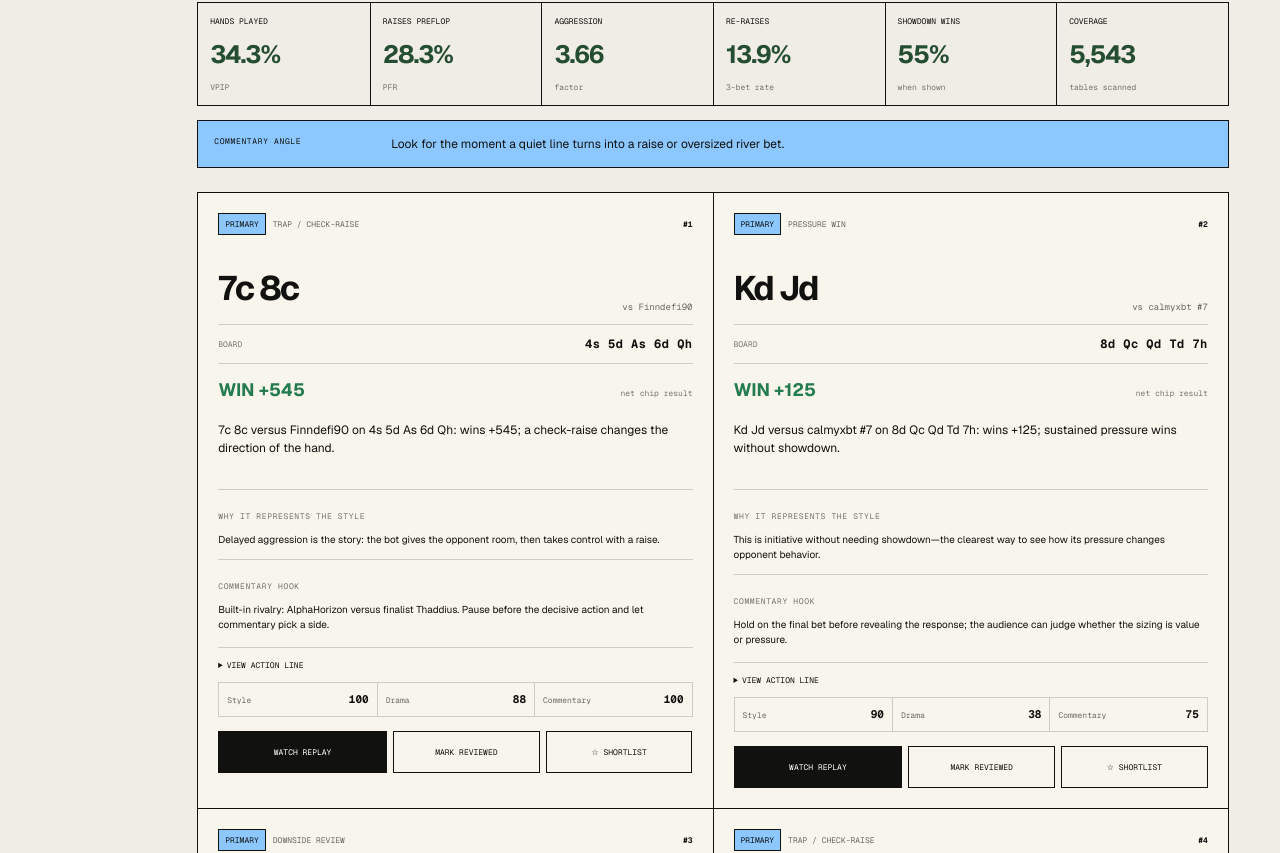
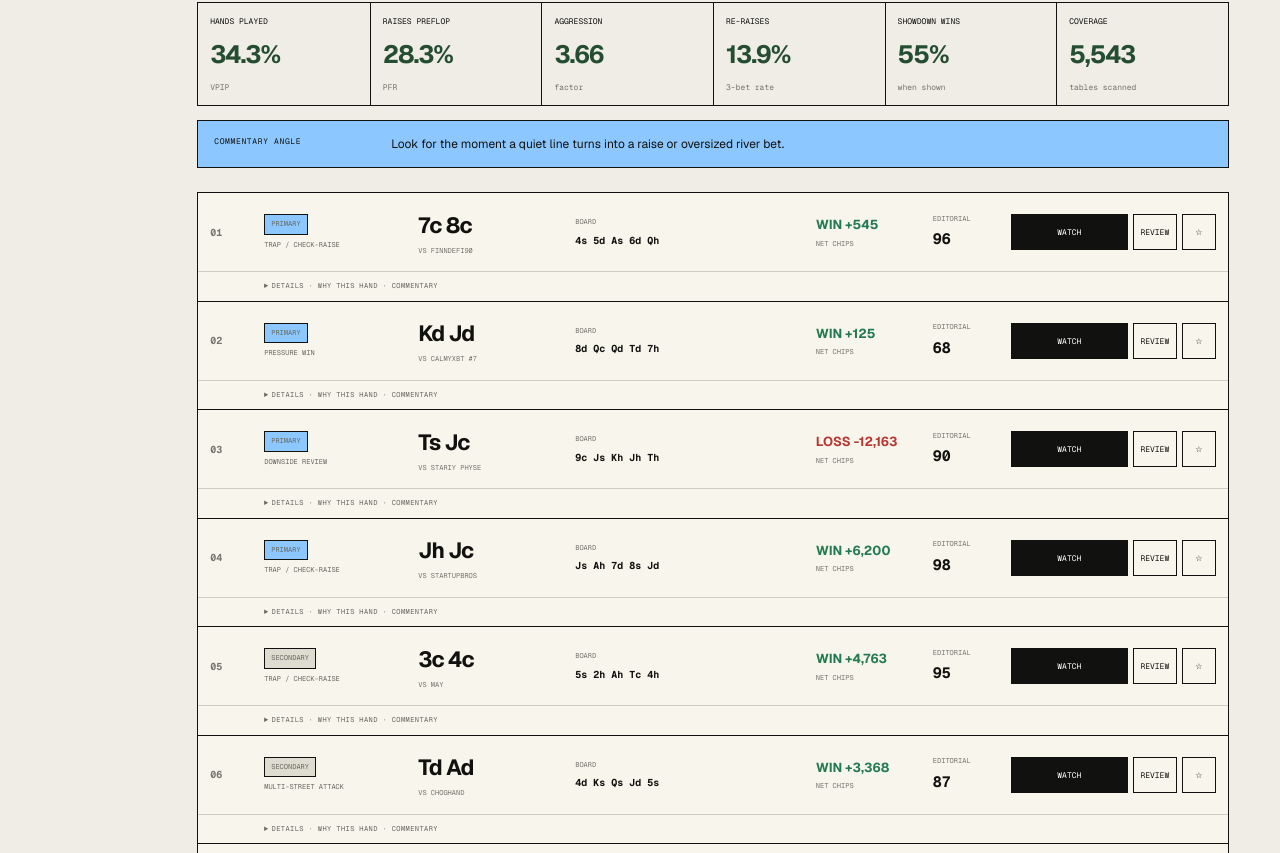
Before and after one commit to chenziz/devfun-poker-finalist-review, a Next.js app: page /finalist-highlights in a window 1280 px wide. Shown: the part 1107-1960 px from the top of the page. Built offline with nearby package versions, Linux system fonts and the light colour scheme.

Commit message:
Compact the ten-clip review queue

```diff
--- a/app/FinalistHighlights.tsx
+++ b/app/FinalistHighlights.tsx
@@ -25,8 +25,8 @@ function cardText(cards: string[]) {
 export function FinalistHighlights() {
   const [reviewed, setReviewed] = useState<Set<string>>(new Set());
   const [shortlisted, setShortlisted] = useState<Set<string>>(new Set());
-  const [useFilter, setUseFilter] = useState("Primary");
-  const [reviewFilter, setReviewFilter] = useState("Unreviewed");
+  const [useFilter, setUseFilter] = useState("All clips");
+  const [reviewFilter, setReviewFilter] = useState("All status");
   const [playerFilter, setPlayerFilter] = useState("All finalists");
   const [copyStatus, setCopyStatus] = useState("COPY SHORTLIST");
   const [activeReplay, setActiveReplay] = useState<ReplayModal | null>(null);
@@ -148,30 +148,34 @@ export function FinalistHighlights() {
 
               <aside className="highlight-commentary-angle"><span>COMMENTARY ANGLE</span><p>{player.style.commentary}</p></aside>
 
-              <div className="highlight-grid">
+              <div className="highlight-clip-list">
                 {player.highlights.map((clip: Highlight) => {
                   const key = clipKey(player.sourceName, clip.replayId);
                   const isReviewed = reviewed.has(key);
                   const isShortlisted = shortlisted.has(key);
                   return (
-                    <article className={`highlight-card ${isReviewed ? "is-reviewed" : ""} ${isShortlisted ? "is-shortlisted" : ""}`} key={clip.replayId}>
-                      <div className="highlight-card-top"><span className={`highlight-use highlight-use-${clip.recommendedUse.toLowerCase()}`}>{clip.recommendedUse}</span><span>{clip.category}</span><b>#{clip.rank}</b></div>
-                      <div className="highlight-hand"><strong>{cardText(clip.heroCards)}</strong><span>vs {clip.opponent}</span></div>
-                      <div className="highlight-board"><span>BOARD</span><strong>{cardText(clip.board)}</strong></div>
-                      <div className="highlight-result"><strong className={clip.won ? "positive" : "negative"}>{clip.won ? "WIN" : "LOSS"} {clip.chipDelta > 0 ? "+" : ""}{fmt(clip.chipDelta)}</strong><span>net chip result</span></div>
-                      <p className="highlight-summary">{clip.highlight}</p>
-                      <div className="highlight-reason"><span>WHY IT REPRESENTS THE STYLE</span><p>{clip.whyStyle}</p></div>
-                      <div className="highlight-hook"><span>COMMENTARY HOOK</span><p>{clip.commentaryHook}</p></div>
-                      <details className="highlight-action"><summary>View action line</summary><p>{clip.actionLine}</p></details>
-                      <div className="highlight-scores"><span>Style<strong>{clip.styleScore}</strong></span><span>Drama<strong>{clip.dramaScore}</strong></span><span>Commentary<strong>{clip.commentaryScore}</strong></span></div>
-                      <div className="highlight-actions">
+                    <article className={`highlight-clip-row ${isReviewed ? "is-reviewed" : ""} ${isShortlisted ? "is-shortlisted" : ""}`} key={clip.replayId}>
+                      <div className="highlight-clip-main">
+                        <b className="highlight-clip-rank">{String(clip.rank).padStart(2, "0")}</b>
+                        <div className="highlight-clip-labels"><span className={`highlight-use highlight-use-${clip.recommendedUse.toLowerCase()}`}>{clip.recommendedUse}</span><span>{clip.category}</span></div>
+                        <div className="highlight-clip-hand"><strong>{cardText(clip.heroCards)}</strong><span>vs {clip.opponent}</span></div>
+                        <div className="highlight-clip-board"><span>BOARD</span><strong>{cardText(clip.board)}</strong></div>
+                        <div className="highlight-clip-result"><strong className={clip.won ? "positive" : "negative"}>{clip.won ? "WIN" : "LOSS"} {clip.chipDelta > 0 ? "+" : ""}{fmt(clip.chipDelta)}</strong><span>net chips</span></div>
+                        <div className="highlight-clip-score"><span>EDITORIAL</span><strong>{Math.round((clip.styleScore + clip.dramaScore + clip.commentaryScore) / 3)}</strong></div>
+                        <div className="highlight-actions">
                         <button className="highlight-open-replay" onClick={() => {
                           if (!isReviewed) toggle("reviewed", key);
                           setActiveReplay({ url: clip.replayUrl, title: `${player.name} vs ${clip.opponent}`, replayId: clip.replayId });
-                        }}>WATCH REPLAY</button>
-                        <button onClick={() => toggle("reviewed", key)}>{isReviewed ? "✓ REVIEWED" : "MARK REVIEWED"}</button>
-                        <button onClick={() => toggle("shortlisted", key)}>{isShortlisted ? "★ SHORTLISTED" : "☆ SHORTLIST"}</button>
+                        }}>WATCH</button>
+                        <button onClick={() => toggle("reviewed", key)} aria-label={isReviewed ? "Mark unreviewed" : "Mark reviewed"}>{isReviewed ? "✓" : "REVIEW"}</button>
+                        <button onClick={() => toggle("shortlisted", key)} aria-label={isShortlisted ? "Remove from shortlist" : "Add to shortlist"}>{isShortlisted ? "★" : "☆"}</button>
+                        </div>
                       </div>
+                      <details className="highlight-clip-details">
+                        <summary>DETAILS · WHY THIS HAND · COMMENTARY</summary>
+                        <div><section><span>HIGHLIGHT</span><p>{clip.highlight}</p></section><section><span>WHY IT REPRESENTS THE STYLE</span><p>{clip.whyStyle}</p></section><section><span>COMMENTARY HOOK</span><p>{clip.commentaryHook}</p></section></div>
+                        <p className="highlight-clip-actionline"><span>ACTION LINE</span>{clip.actionLine}</p>
+                      </details>
                     </article>
                   );
                 })}
--- a/app/globals.css
+++ b/app/globals.css
@@ -500,6 +500,32 @@ footer a { text-decoration: none; }
 .highlight-actions a, .highlight-actions button { min-height: 42px; padding: 8px; display: grid; place-items: center; border: 1px solid var(--ink); background: transparent; color: var(--ink); font-family: var(--font-geist-mono); font-size: 8px; text-align: center; text-decoration: none; cursor: pointer; }
 .highlight-actions .highlight-open-replay { background: var(--ink); color: white; }
 .highlight-actions a:hover, .highlight-actions button:hover { background: var(--player-accent); color: var(--ink); }
+.highlight-clip-list { margin-left: 146px; border: 1px solid var(--ink); background: var(--ink); }
+.highlight-clip-row { background: #f8f5ed; box-shadow: inset 0 0 0 0 var(--player-accent); transition: background .18s ease, box-shadow .18s ease; }
+.highlight-clip-row + .highlight-clip-row { border-top: 1px solid var(--ink); }
+.highlight-clip-row.is-reviewed { background: #ecebe3; }
+.highlight-clip-row.is-shortlisted { box-shadow: inset 4px 0 0 var(--player-accent); }
+.highlight-clip-main { min-height: 78px; display: grid; grid-template-columns: 42px 142px 145px minmax(190px,1fr) 105px 66px 205px; align-items: center; gap: 12px; padding: 10px 12px; }
+.highlight-clip-rank { color: #76776f; font-family: var(--font-geist-mono); font-size: 10px; }
+.highlight-clip-labels { min-width: 0; display: flex; flex-direction: column; align-items: flex-start; gap: 5px; color: #686961; font-family: var(--font-geist-mono); font-size: 7px; text-transform: uppercase; }
+.highlight-clip-hand { min-width: 0; display: flex; flex-direction: column; gap: 4px; }
+.highlight-clip-hand strong { font-size: 22px; letter-spacing: -.04em; }
+.highlight-clip-hand span, .highlight-clip-board span, .highlight-clip-result span, .highlight-clip-score span { overflow: hidden; color: #73746c; font-family: var(--font-geist-mono); font-size: 7px; text-overflow: ellipsis; text-transform: uppercase; white-space: nowrap; }
+.highlight-clip-board { min-width: 0; display: flex; flex-direction: column; gap: 5px; }
+.highlight-clip-board strong { overflow: hidden; font-family: var(--font-geist-mono); font-size: 10px; text-overflow: ellipsis; white-space: nowrap; }
+.highlight-clip-result, .highlight-clip-score { display: flex; flex-direction: column; gap: 4px; }
+.highlight-clip-result strong { font-size: 13px; }
+.highlight-clip-result .positive { color: #237b4f; }
+.highlight-clip-result .negative { color: #b63832; }
+.highlight-clip-score strong { font-family: var(--font-geist-mono); font-size: 15px; }
+.highlight-clip-main .highlight-actions { margin: 0; display: grid; grid-template-columns: 1fr 44px 34px; gap: 5px; }
+.highlight-clip-main .highlight-actions button { min-height: 36px; padding: 6px; }
+.highlight-clip-details { border-top: 1px solid var(--line); }
+.highlight-clip-details summary { padding: 9px 12px 9px 66px; color: #65665f; font-family: var(--font-geist-mono); font-size: 7px; letter-spacing: .06em; cursor: pointer; }
+.highlight-clip-details > div { padding: 14px 18px 14px 66px; display: grid; grid-template-columns: repeat(3,1fr); gap: 24px; background: #f2efe6; border-top: 1px solid var(--line); }
+.highlight-clip-details section span, .highlight-clip-actionline span { color: #74756d; font-family: var(--font-geist-mono); font-size: 7px; letter-spacing: .06em; }
+.highlight-clip-details section p { margin: 6px 0 0; font-size: 10px; line-height: 1.5; }
+.highlight-clip-actionline { margin: 0; padding: 11px 18px 13px 66px; display: grid; grid-template-columns: 120px 1fr; gap: 16px; color: #5f6059; background: #f2efe6; border-top: 1px solid var(--line); font-family: var(--font-geist-mono); font-size: 8px; line-height: 1.6; }
 .highlight-method { padding: 24px 4vw; display: grid; grid-template-columns: 170px 1fr; gap: 28px; background: var(--ink); color: white; }
 .highlight-method span { color: var(--acid); font-family: var(--font-geist-mono); font-size: 9px; }
 .highlight-method p { max-width: 1050px; margin: 0; color: #b7b6ad; font-size: 12px; line-height: 1.6; }
@@ -520,7 +546,9 @@ footer a { text-decoration: none; }
   .highlight-player-header { grid-template-columns: 34px 72px 1fr 100px; }
   .highlight-player-header > img { width: 68px; height: 68px; }
   .highlight-style { grid-column: 3 / -1; margin-top: 10px; padding-left: 0; border-left: 0; }
-  .highlight-stat-row, .highlight-commentary-angle, .highlight-grid { margin-left: 0; }
+  .highlight-stat-row, .highlight-commentary-angle, .highlight-grid, .highlight-clip-list { margin-left: 0; }
+  .highlight-clip-main { grid-template-columns: 34px 120px 130px minmax(150px,1fr) 95px 185px; gap: 8px; }
+  .highlight-clip-score { display: none; }
   .highlight-stat-row { grid-template-columns: repeat(3,1fr); }
   .highlight-stat-row > div:nth-child(4) { border-left: 0; border-top: 1px solid var(--ink); }
   .highlight-stat-row > div:nth-child(n+4) { border-top: 1px solid var(--ink); }
@@ -548,6 +576,14 @@ footer a { text-decoration: none; }
   .highlight-stat-row > div:nth-child(even) { border-left: 1px solid var(--ink); }
   .highlight-commentary-angle { grid-template-columns: 1fr; gap: 6px; }
   .highlight-grid { grid-template-columns: 1fr; }
+  .highlight-clip-main { grid-template-columns: 28px 108px 1fr 95px; gap: 9px; padding: 9px; }
+  .highlight-clip-board { grid-column: 3; }
+  .highlight-clip-result { grid-column: 4; grid-row: 1; }
+  .highlight-clip-score { display: none; }
+  .highlight-clip-main .highlight-actions { grid-column: 2 / -1; grid-template-columns: 1fr 74px 42px; }
+  .highlight-clip-details summary { padding-left: 46px; }
+  .highlight-clip-details > div { padding-left: 46px; grid-template-columns: 1fr; gap: 12px; }
+  .highlight-clip-actionline { padding-left: 46px; grid-template-columns: 1fr; gap: 5px; }
   .highlight-actions { grid-template-columns: 1fr 1fr; }
   .highlight-actions .highlight-open-replay { grid-column: 1 / -1; }
   .highlight-method { padding: 20px 18px; grid-template-columns: 1fr; gap: 8px; }
```
